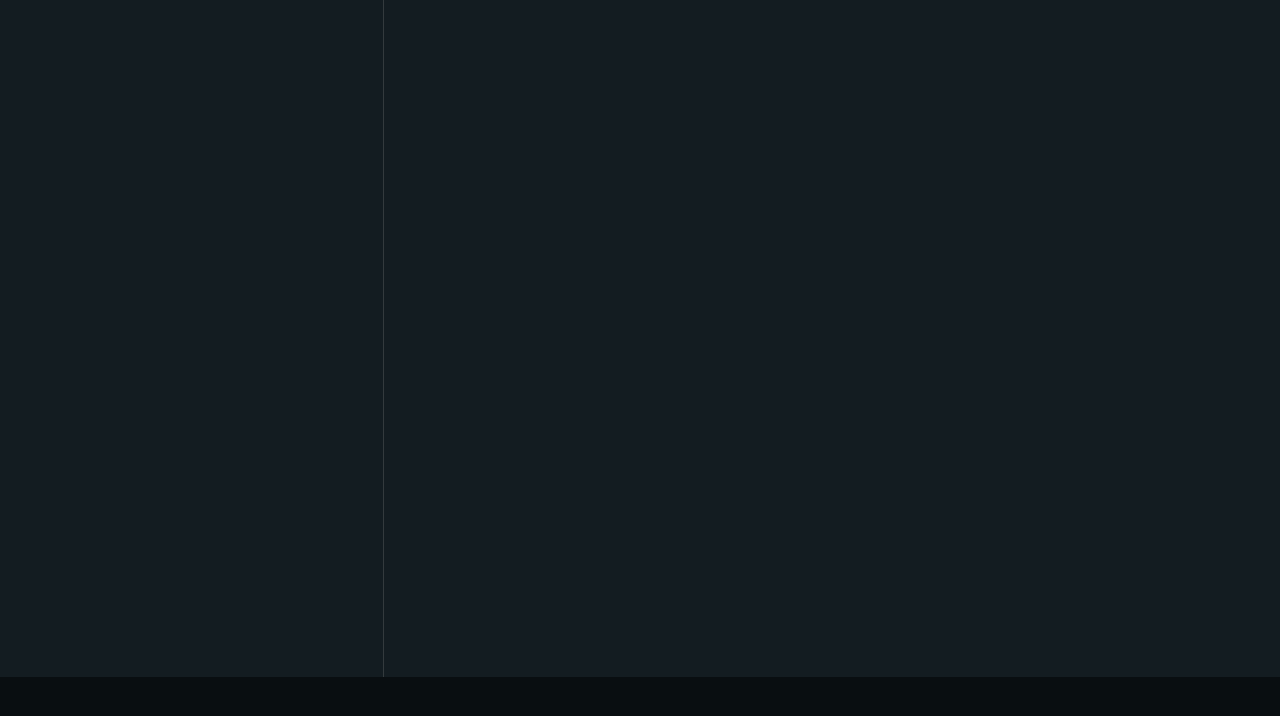
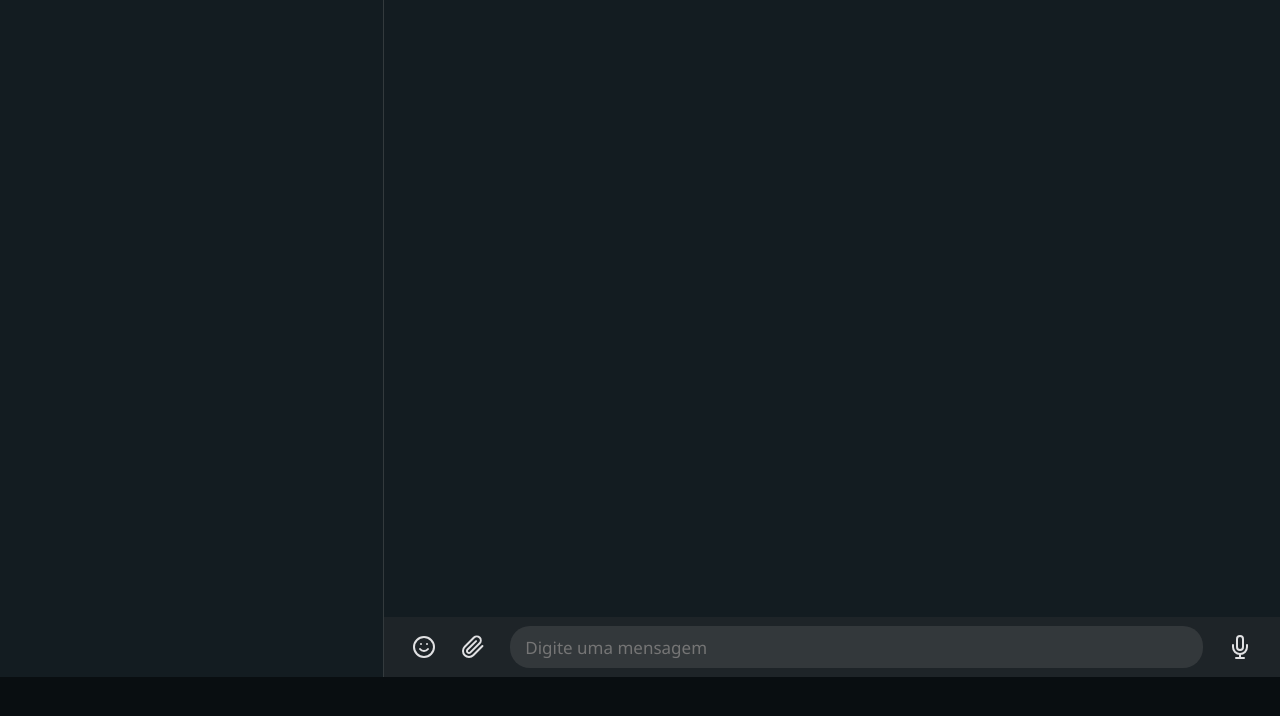
Before and after one commit to matheus-ma1a/clone-whatsapp-web, a plain HTML site: page index.html in a window 1280 px wide. Shown: the part 82-798 px from the top of the page. Drawn offline with nearby package versions, Linux system fonts and the light colour scheme.

Commit message:
cria o footer das mensagens

```diff
--- a/index.html
+++ b/index.html
@@ -24,11 +24,29 @@
                     <div class="wapper-text">
                     <h1 class="main-text" > Mano </h1>
                     <p class="main-text -status" >Online</p>
+
                 </div>
+
 
             </header>
 
+            <div class="wapper-footer">
+
+                <i data-feather="smile" ></i>
+                <i data-feather="paperclip" ></i>
+                <input placeholder="Digite uma mensagem" type="text">
+                <i data-feather="mic" ></i>
+
+            </div>
+
         </div>
     </div>
+
+    <script src="https://unpkg.com/feather-icons"></script>
+    <script>
+        feather.replace()
+    </script>
+
 </body>
+
 </html>
--- a/style.css
+++ b/style.css
@@ -12,7 +12,6 @@ body{
 
 .content{
 display: flex;
-
 }
 
 .contatos{
@@ -33,9 +32,39 @@ display: flex;
 }
 
 .header.-conversar{
-
     display: flex;
     align-items: center;
+}
+
+.conversas{
+    margin-right: auto;
+    width: 980px;
+    height: 740px;
+    background-color: #131C21;
+    margin-top: 19px;
+    display: flex;
+    flex-direction: column;
+    justify-content: space-between;
+}
+
+.wapper-footer {
+    width: 100%;
+    height: 60px;
+    display: flex;
+    background-color: #1E2428;
+    align-items: center;
+    justify-content: space-around;
+    padding: 0 15px;
+}
+
+.wapper-footer input {
+    background-color: #33383B;
+    border: none;
+    border-radius: 20px;
+    width: 80%;
+    height: 70%;
+    padding-left: 15px;
+    font-size: 17px;
 
 }
 
@@ -44,17 +73,6 @@ display: flex;
     width: 40px;
     margin-left: 15px;
     margin-right: 15px;
-
-
-}
-
-
-.conversas{
-    margin-right: auto;
-    width: 980px;
-    height: 740px;
-    background-color: #131C21;
-    margin-top: 19px;
 }
 
 .main-text{
```
